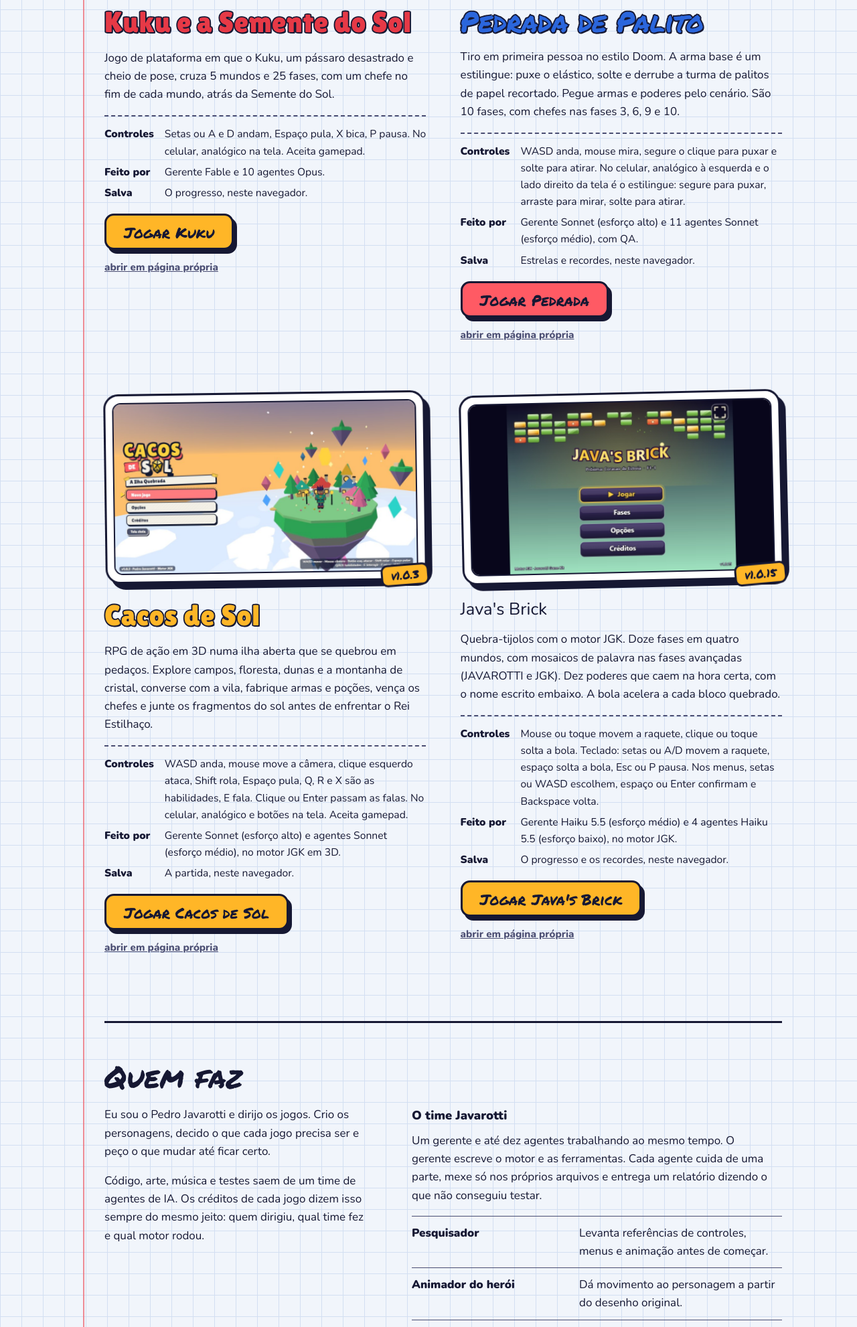
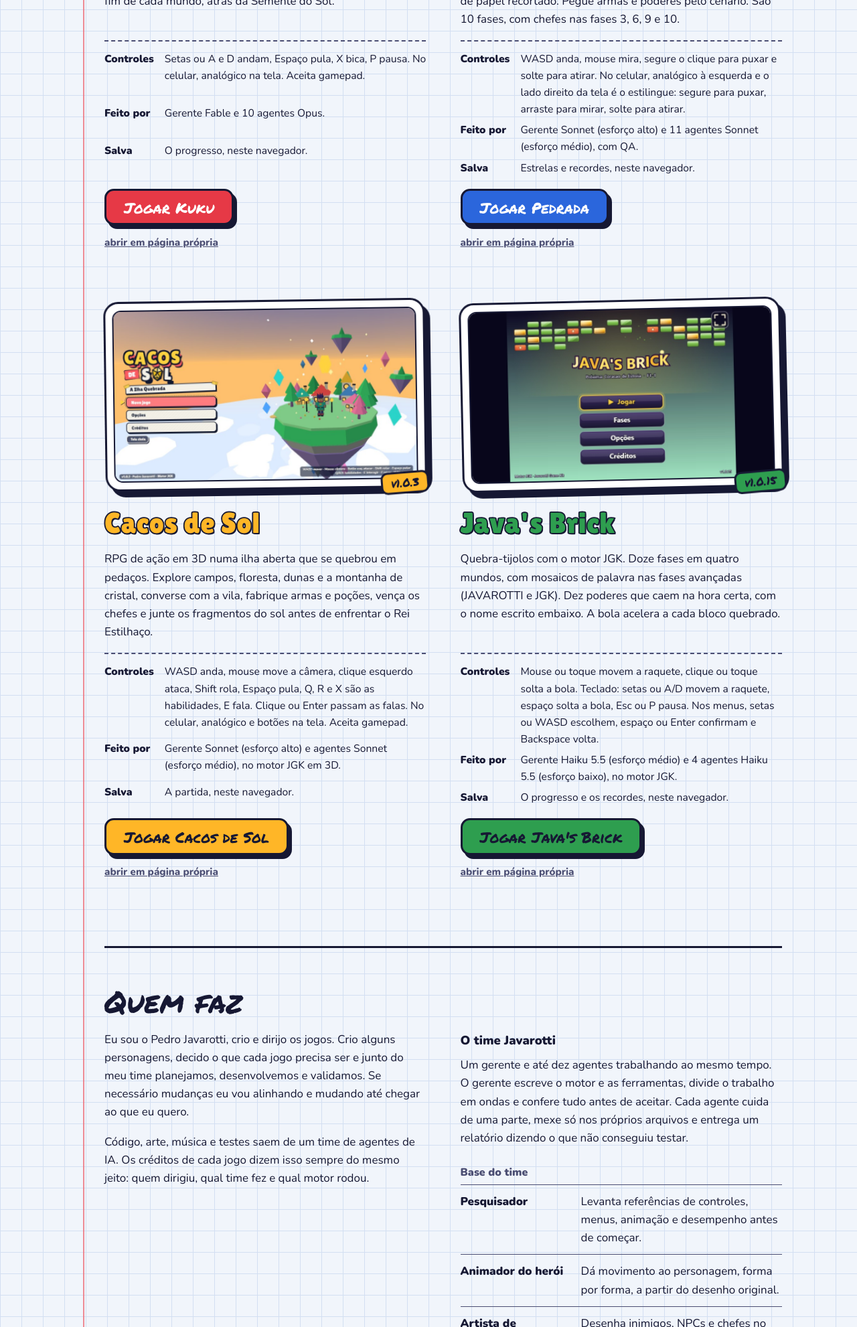
Before and after one commit to javarottiProgramming/jogos-javarotti, a plain HTML site: page index.html in a window 1280 px wide. Shown: the part 818-2800 px from the top of the page at 67% size. Drawn offline with Linux system fonts and the light colour scheme.

Commit message:
Ajustes no layout do portfólio 🎨
Os cartões dos jogos agora alinham título, texto, tracejado e botões quando ficam lado a lado, e "Pedro Javarotti" fica em uma linha quando a tela deixa. Cada jogo ganhou a cor do próprio título no botão Jogar (Java's Brick em verde), e "Quem faz" usa as mesmas colunas dos cartões. O time ganhou os especialistas sob demanda (compositor, roteirista e modelador 3D), a frase de apresentação foi atualizada e saiu a frase "Tudo sai num único arquivo HTML." do bloco do JGK.

Co-Authored-By: Claude Haiku 5.5 <noreply@anthropic.com>

```diff
--- a/index.html
+++ b/index.html
@@ -20,7 +20,7 @@
   :root{
     --paper:#f1f5fb; --grid:#d3dff2; --margin:#ee6a73;
     --ink:#161833; --ink-soft:#4a4d72;
-    --red:#e63946; --blue:#2b66dc; --yellow:#ffb627; --coral:#ff5a64;
+    --red:#e63946; --blue:#2b66dc; --yellow:#ffb627;
     --marker:"Permanent Marker","Marker Felt","Comic Sans MS",cursive;
     --sans:"Nunito",ui-rounded,"Segoe UI",system-ui,sans-serif;
   }
@@ -52,18 +52,24 @@
   .hero{padding:clamp(28px,6vw,64px) 0 clamp(28px,5vw,48px)}
   h1{
     margin:0;font-family:var(--marker);font-weight:400;line-height:.92;letter-spacing:.005em;
-    font-size:clamp(3.4rem,12.5vw,8.6rem);
+    /* cabe em uma linha quando a tela deixa (o nome ocupa ~8em, com a folga da barra de rolagem); em tela pequena quebra em duas */
+    font-size:clamp(3.4rem,min(12.5vw,(min(100vw,1120px) - 108px) / 8.2),8.6rem);
     -webkit-text-stroke:.085em var(--ink);paint-order:stroke fill;
     text-shadow:.05em .06em 0 var(--ink);
   }
-  h1 .a{color:var(--red);display:block}
-  h1 .b{color:var(--blue);display:block;margin-left:.35em}
+  h1 .a{color:var(--red)}
+  h1 .b{color:var(--blue)}
   .lead{max-width:34em;margin:clamp(18px,3vw,30px) 0 0;font-size:clamp(1.15rem,2.4vw,1.4rem);line-height:1.5;font-weight:600}
 
   /* ---------- jogos ---------- */
   .games{display:grid;grid-template-columns:repeat(auto-fit,minmax(min(100%,420px),1fr));gap:clamp(36px,5vw,64px) clamp(28px,4vw,56px);padding:8px 0 clamp(40px,7vw,88px)}
-  .game{display:flex;flex-direction:column;gap:18px;--accent:var(--yellow)}
-  .game.pedrada{--accent:var(--coral)}
+  /* Cada cartão ocupa 5 linhas da grade (capa, título, texto, ficha, botões). As linhas são
+     compartilhadas com o cartão ao lado (subgrid), então título, texto, tracejado e botões ficam alinhados. */
+  .game{display:grid;grid-row:span 5;grid-template-rows:subgrid;row-gap:18px;
+    --accent:var(--yellow);--btn-ink:var(--ink);--title:var(--yellow)}   /* Cacos: amarelo */
+  .kuku{--accent:var(--red);--btn-ink:#fff;--title:var(--red)}
+  .pedrada{--accent:var(--blue);--btn-ink:#fff;--title:var(--blue)}
+  .javas-brick{--accent:#2e9e4f;--btn-ink:var(--ink);--title:#2e9e4f}
 
   .poster{
     all:unset;display:block;cursor:pointer;position:relative;box-sizing:border-box;
@@ -80,17 +86,13 @@
   .poster:focus-visible{outline:3px solid var(--blue);outline-offset:6px}
   .poster .ver{
     position:absolute;right:-6px;bottom:-12px;transform:rotate(-4deg);
-    background:var(--accent);border:3px solid var(--ink);border-radius:10px;padding:1px 12px;
+    background:var(--accent);color:var(--btn-ink);border:3px solid var(--ink);border-radius:10px;padding:1px 12px;
     font-family:var(--marker);font-size:1.05rem;line-height:1.5;
   }
 
-  .game h2{margin:10px 0 0;font-weight:400;line-height:1.02}
-  .kuku h2{font-family:"Lilita One",var(--sans);font-size:clamp(2rem,4.6vw,2.7rem);color:var(--red);
-    -webkit-text-stroke:.085em var(--ink);paint-order:stroke fill;letter-spacing:.015em;text-shadow:.04em .05em 0 var(--ink)}
-  .cacos h2{font-family:"Lilita One",var(--sans);font-size:clamp(2rem,4.6vw,2.7rem);color:var(--yellow);
-    -webkit-text-stroke:.085em var(--ink);paint-order:stroke fill;letter-spacing:.015em;text-shadow:.04em .05em 0 var(--ink)}
-  .pedrada h2{font-family:var(--marker);font-size:clamp(2rem,4.4vw,2.6rem);color:var(--blue);
-    -webkit-text-stroke:.09em var(--ink);paint-order:stroke fill;text-shadow:.04em .05em 0 var(--ink)}
+  .game h2{margin:10px 0 0;font-family:"Lilita One",var(--sans);font-weight:400;font-size:clamp(2rem,4.6vw,2.7rem);line-height:1.02;
+    text-wrap:balance;color:var(--title);-webkit-text-stroke:.085em var(--ink);paint-order:stroke fill;letter-spacing:.015em;text-shadow:.04em .05em 0 var(--ink)}
+  .pedrada h2{font-family:var(--marker);font-size:clamp(2rem,4.4vw,2.6rem);letter-spacing:0;-webkit-text-stroke:.09em var(--ink)}
   .game p{margin:0;max-width:34em}
   .ficha{margin:0;display:grid;grid-template-columns:auto 1fr;gap:6px 16px;font-size:.98rem;max-width:36em;
     padding-top:14px;border-top:2px dashed var(--ink-soft)}
@@ -100,7 +102,7 @@
   .btn{
     all:unset;box-sizing:border-box;cursor:pointer;align-self:flex-start;
     font-family:var(--marker);font-size:1.4rem;line-height:1;padding:14px 26px 12px;
-    background:var(--accent);color:var(--ink);border:3px solid var(--ink);border-radius:14px;
+    background:var(--accent);color:var(--btn-ink);border:3px solid var(--ink);border-radius:14px;
     box-shadow:5px 6px 0 var(--ink);transition:transform .1s ease,box-shadow .1s ease;
   }
   .btn:hover{transform:translate(-1px,-2px);box-shadow:6px 8px 0 var(--ink)}
@@ -112,17 +114,18 @@
   /* ---------- seções de texto ---------- */
   section.s{padding:clamp(32px,5vw,56px) 0;border-top:3px solid var(--ink)}
   h2.t{margin:0 0 20px;font-family:var(--marker);font-weight:400;font-size:clamp(1.9rem,4.4vw,2.8rem);line-height:1.05}
-  .cols{display:grid;gap:clamp(28px,5vw,64px);grid-template-columns:1fr}
-  @media (min-width:900px){.cols{grid-template-columns:5fr 7fr}}
-  .cols p{margin:0 0 1em;max-width:32em}
+  /* mesma grade dos jogos acima: as colunas de "Quem faz" caem exatamente sob os cartões */
+  .cols{display:grid;gap:clamp(28px,4vw,56px);grid-template-columns:repeat(auto-fit,minmax(min(100%,420px),1fr))}
+  .cols p{margin:0 0 1em;max-width:34em}
   h3{margin:0 0 .5em;font-size:1.15rem;font-weight:900}
+  .cols h4{margin:26px 0 4px;font-size:1rem;font-weight:900;color:var(--ink-soft)}
 
   dl.rows{margin:0;display:grid;grid-template-columns:1fr}
   dl.rows>div{display:grid;gap:2px 20px;padding:11px 0;border-top:1px solid var(--ink-soft)}
   dl.rows>div:last-child{border-bottom:1px solid var(--ink-soft)}
   dl.rows dt{font-weight:900}
   dl.rows dd{margin:0}
-  @media (min-width:640px){dl.rows>div{grid-template-columns:minmax(150px,230px) 1fr}}
+  @media (min-width:640px){dl.rows>div{grid-template-columns:minmax(120px,160px) 1fr}}
 
 
 
@@ -190,7 +193,7 @@
   </div>
 
   <header class="hero">
-    <h1><span class="a">Pedro</span><span class="b">Javarotti</span></h1>
+    <h1><span class="a">Pedro</span> <span class="b">Javarotti</span></h1>
     <p class="lead">Faço jogos que abrem direto no navegador, no celular ou no computador. Eu dirijo, um time de agentes de IA constrói. Escolha um e jogue.</p>
   </header>
 
@@ -275,23 +278,30 @@
       <h2 class="t" id="h-quem">Quem faz</h2>
       <div class="cols">
         <div>
-          <p>Eu sou o Pedro Javarotti e dirijo os jogos. Crio os personagens, decido o que cada jogo precisa ser e peço o que mudar até ficar certo.</p>
+          <p>Eu sou o Pedro Javarotti, crio e dirijo os jogos. Crio alguns personagens, decido o que cada jogo precisa ser e junto do meu time planejamos, desenvolvemos e validamos. Se necessário mudanças eu vou alinhando e mudando até chegar ao que eu quero.</p>
           <p>Código, arte, música e testes saem de um time de agentes de IA. Os créditos de cada jogo dizem isso sempre do mesmo jeito: quem dirigiu, qual time fez e qual motor rodou.</p>
         </div>
         <div>
           <h3>O time Javarotti</h3>
-          <p>Um gerente e até dez agentes trabalhando ao mesmo tempo. O gerente escreve o motor e as ferramentas. Cada agente cuida de uma parte, mexe só nos próprios arquivos e entrega um relatório dizendo o que não conseguiu testar.</p>
+          <p>Um gerente e até dez agentes trabalhando ao mesmo tempo. O gerente escreve o motor e as ferramentas, divide o trabalho em ondas e confere tudo antes de aceitar. Cada agente cuida de uma parte, mexe só nos próprios arquivos e entrega um relatório dizendo o que não conseguiu testar.</p>
+          <h4>Base do time</h4>
           <dl class="rows">
-            <div><dt>Pesquisador</dt><dd>Levanta referências de controles, menus e animação antes de começar.</dd></div>
-            <div><dt>Animador do herói</dt><dd>Dá movimento ao personagem a partir do desenho original.</dd></div>
+            <div><dt>Pesquisador</dt><dd>Levanta referências de controles, menus, animação e desempenho antes de começar.</dd></div>
+            <div><dt>Animador do herói</dt><dd>Dá movimento ao personagem, forma por forma, a partir do desenho original.</dd></div>
             <div><dt>Artista de criaturas</dt><dd>Desenha inimigos, NPCs e chefes no estilo do herói.</dd></div>
-            <div><dt>Cenógrafo</dt><dd>Monta os mundos: céu, camadas ao fundo e cenário.</dd></div>
-            <div><dt>Artista de itens e HUD</dt><dd>Faz coletáveis, objetos, projéteis e efeitos.</dd></div>
+            <div><dt>Cenógrafo</dt><dd>Monta os mundos: céu, camadas de fundo que rolam sem emenda, chão e decoração.</dd></div>
+            <div><dt>Artista de itens e HUD</dt><dd>Faz coletáveis, objetos, projéteis, efeitos e a interface na tela.</dd></div>
             <div><dt>Level designer</dt><dd>Desenha as fases, os segredos e a curva de dificuldade.</dd></div>
             <div><dt>Programador de gameplay</dt><dd>Dá vida aos chefes, aos inimigos especiais e aos eventos.</dd></div>
             <div><dt>Designer de menus</dt><dd>Cria título, seleção de fases, opções e créditos.</dd></div>
-            <div><dt>Som e história</dt><dd>Compõe músicas e efeitos, escreve cutscenes e falas.</dd></div>
-            <div><dt>QA e playtester</dt><dd>Joga tudo, caça bugs e corrige o conteúdo.</dd></div>
+            <div><dt>Som e história</dt><dd>Cuida da trilha, dos efeitos, das cutscenes e das falas.</dd></div>
+            <div><dt>QA e playtester</dt><dd>Joga todas as fases e telas, caça bugs e aponta o que não foi testado.</dd></div>
+          </dl>
+          <h4>Quando o jogo pede</h4>
+          <dl class="rows">
+            <div><dt>Compositor</dt><dd>Assume a trilha e os efeitos quando o jogo pede som próprio.</dd></div>
+            <div><dt>Roteirista</dt><dd>Assume a história, as cutscenes e as falas quando o enredo é longo.</dd></div>
+            <div><dt>Modelador 3D</dt><dd>Modela e anima personagens, inimigos e cenário em 3D, como no Cacos.</dd></div>
           </dl>
         </div>
       </div>
@@ -303,7 +313,7 @@
         <div class="jgk-body">
           <h2 class="t" id="h-motor">Motor JGK</h2>
           <p class="jgk-lead">Todo jogo daqui roda no mesmo motor, o Javarotti Game Kit.</p>
-          <p>O JGK cuida do que todo jogo precisa: o loop do jogo, teclado, toque e gamepad, som sintetizado no próprio navegador, cenas, menus e o save local. O time escreve só o que é de cada jogo: fases, chefes, arte e história. Tudo sai num único arquivo HTML.</p>
+          <p>O JGK cuida do que todo jogo precisa: o loop do jogo, teclado, toque e gamepad, som sintetizado no próprio navegador, cenas, menus e o save local. O time escreve só o que é de cada jogo: fases, chefes, arte e história.</p>
           <p><strong>O diferencial é que o motor aprende.</strong> A cada jogo novo o time registra o que deu certo e o que deu errado e leva isso para o kit, então o jogo seguinte já nasce com o que o anterior ensinou.</p>
         </div>
       </div>
```
